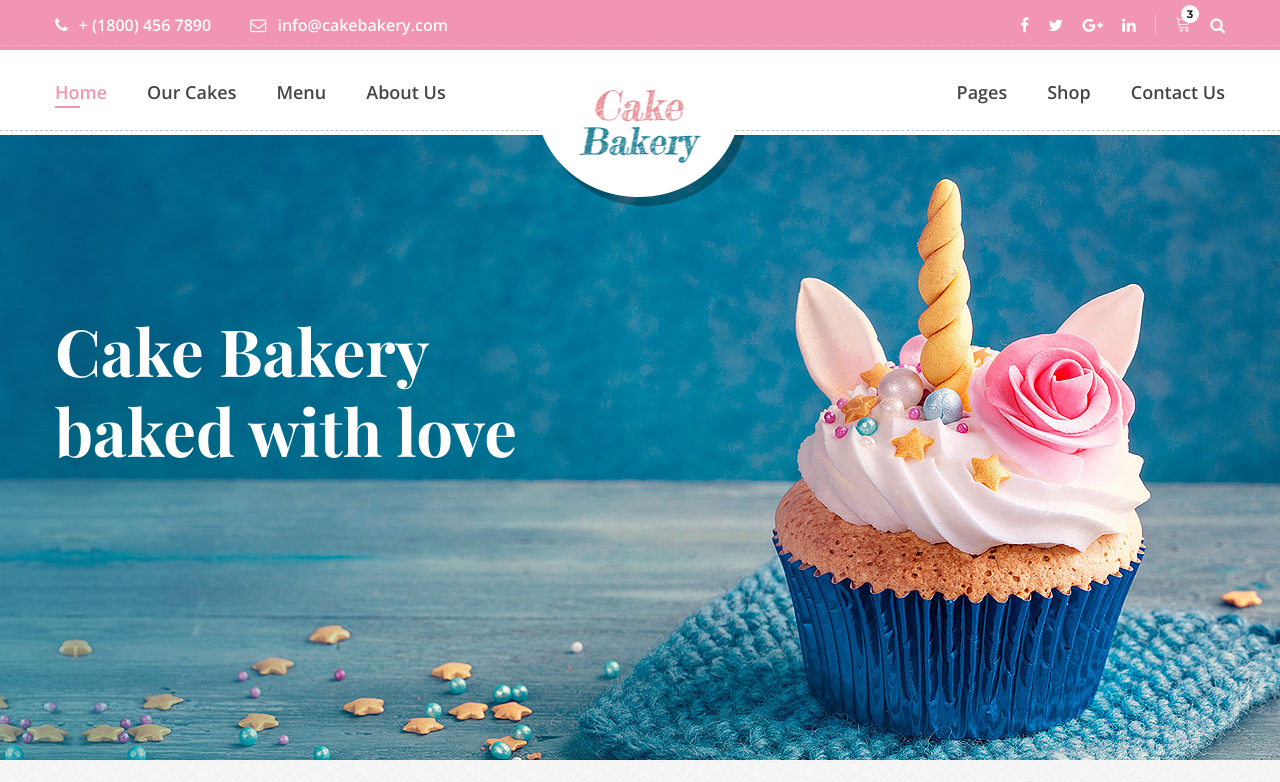
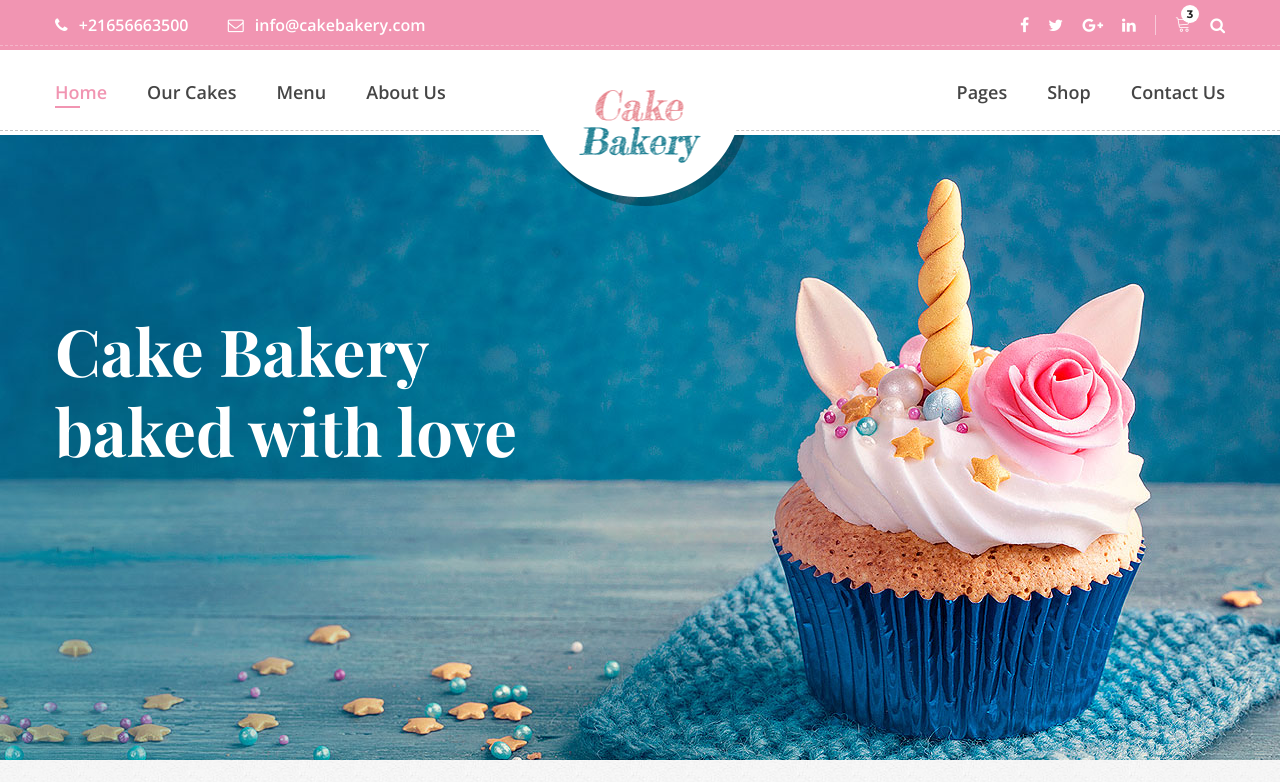
Before and after one commit to jasminehd/devops, a plain HTML site: page index.html in a window 1280 px wide. Shown: the top 782 px of the page. Drawn offline with nearby package versions, Linux system fonts and the light colour scheme; a web font is replaced by a local one.

Commit message:
Update index.html

```diff
--- a/index.html
+++ b/index.html
@@ -44,7 +44,7 @@
 			<div class="top_header_area row m0">
 				<div class="container">
 					<div class="float-left">
-						<a href="tell:+18004567890"><i class="fa fa-phone" aria-hidden="true"></i> + (1800) 456 7890</a>
+						<a href="tell:+18004567890"><i class="fa fa-phone" aria-hidden="true"></i> +21656663500</a>
 						<a href="mainto:info@cakebakery.com"><i class="fa fa-envelope-o" aria-hidden="true"></i> info@cakebakery.com</a>
 					</div>
 					<div class="float-right">
```
